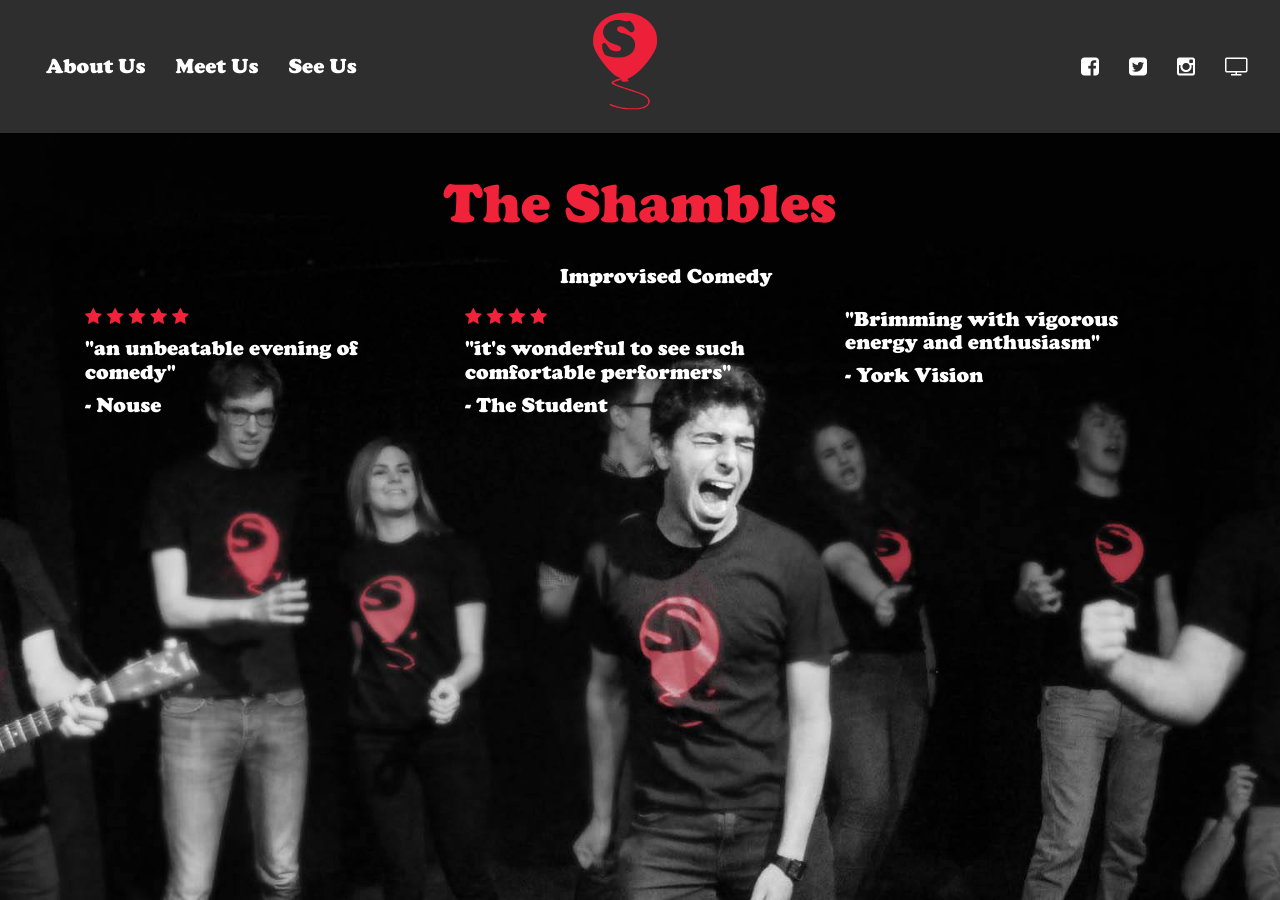
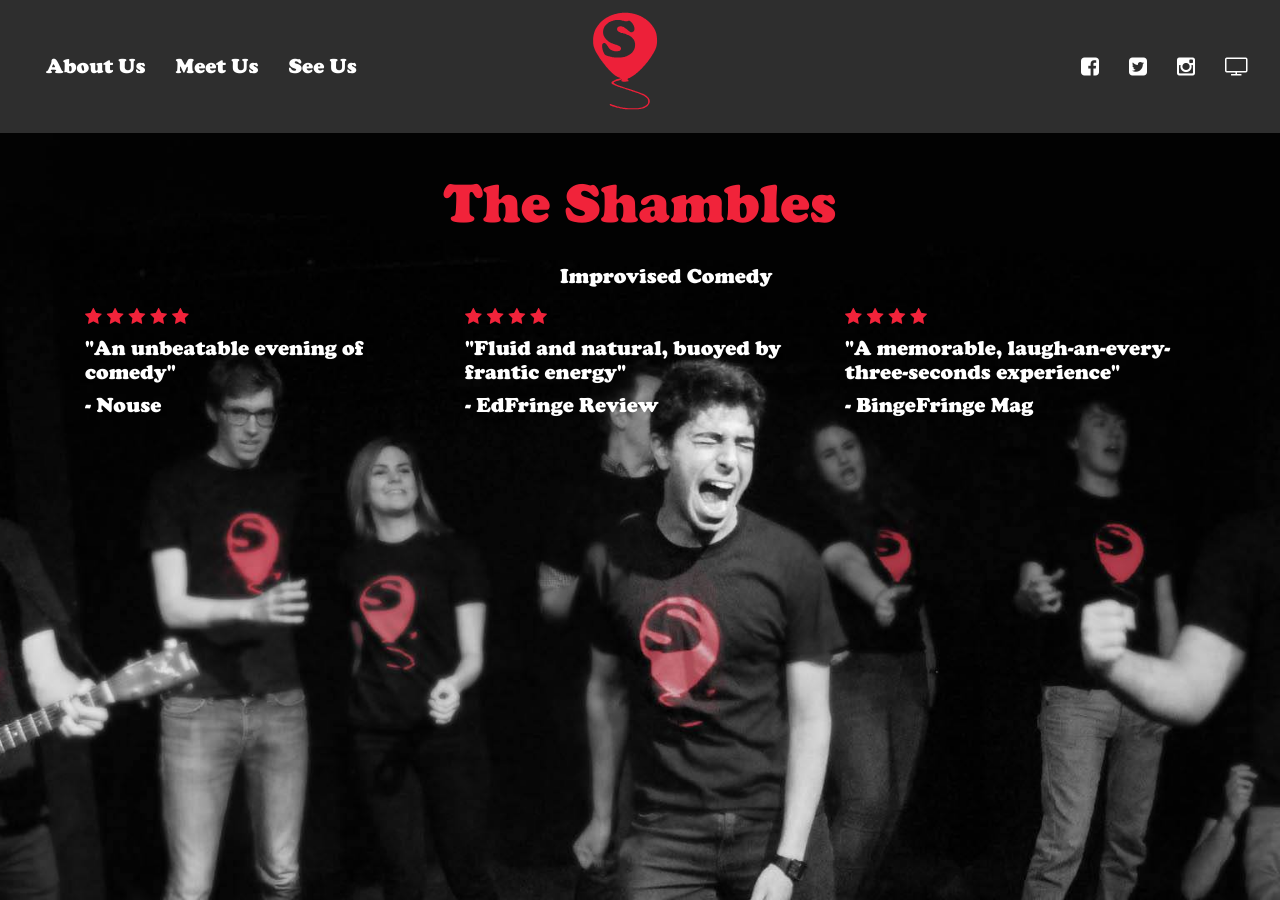
Before and after one commit to ComedySoc/shambles-website, a Jekyll site: the page built from index.html, in a window 1280 px wide. Built offline with Jekyll 4.4.1, drawn with Linux system fonts in a browser that asks for light colours; nearby versions of some CDN libraries.

Commit message:
Update reviews

```diff
--- a/_data/reviews.yml
+++ b/_data/reviews.yml
@@ -1,13 +1,14 @@
 - link: "http://www.nouse.co.uk/2015/08/22/125209/"
-  quote: "an unbeatable evening of comedy"
+  quote: "An unbeatable evening of comedy"
   number_of_stars: 5
   reviewer_name: "Nouse"
 
-- link: "http://www.studentnewspaper.org/the-shambles-put-on-a-fun-show-but-it-isnt-shambolic-enough/"
-  quote: "it's wonderful to see such comfortable performers"
+- link: "http://edfringereview.com/r/WxKeqXYMRym672RKXDx6yg"
+  quote: "Fluid and natural, buoyed by frantic energy"
   number_of_stars: 4
-  reviewer_name: "The Student"
+  reviewer_name: "EdFringe Review"
 
-- link: "http://www.yorkvision.co.uk/scene/review-the-shambles/04/05/2014"
-  quote: "Brimming with vigorous energy and enthusiasm"
-  reviewer_name: "York Vision"
+- link: "https://bingefringe.com/2018/08/10/review-the-shambles/"
+  quote: "A memorable, laugh-an-every-three-seconds experience"
+  number_of_stars: 4
+  reviewer_name: "BingeFringe Mag"
--- a/see.html
+++ b/see.html
@@ -33,7 +33,7 @@
       {% if site.data.fringe.location %}
         This year we'll be at <span class="cooper">{{ site.data.fringe.location }}</span> (map below).
       {% else %}
-        The details of ur fringe show this year have not yet been announced but keep an eye on our
+        The details of our fringe show this year have not yet been announced but keep an eye on our
         social media for the latest news!
       {% endif %}
 
```
